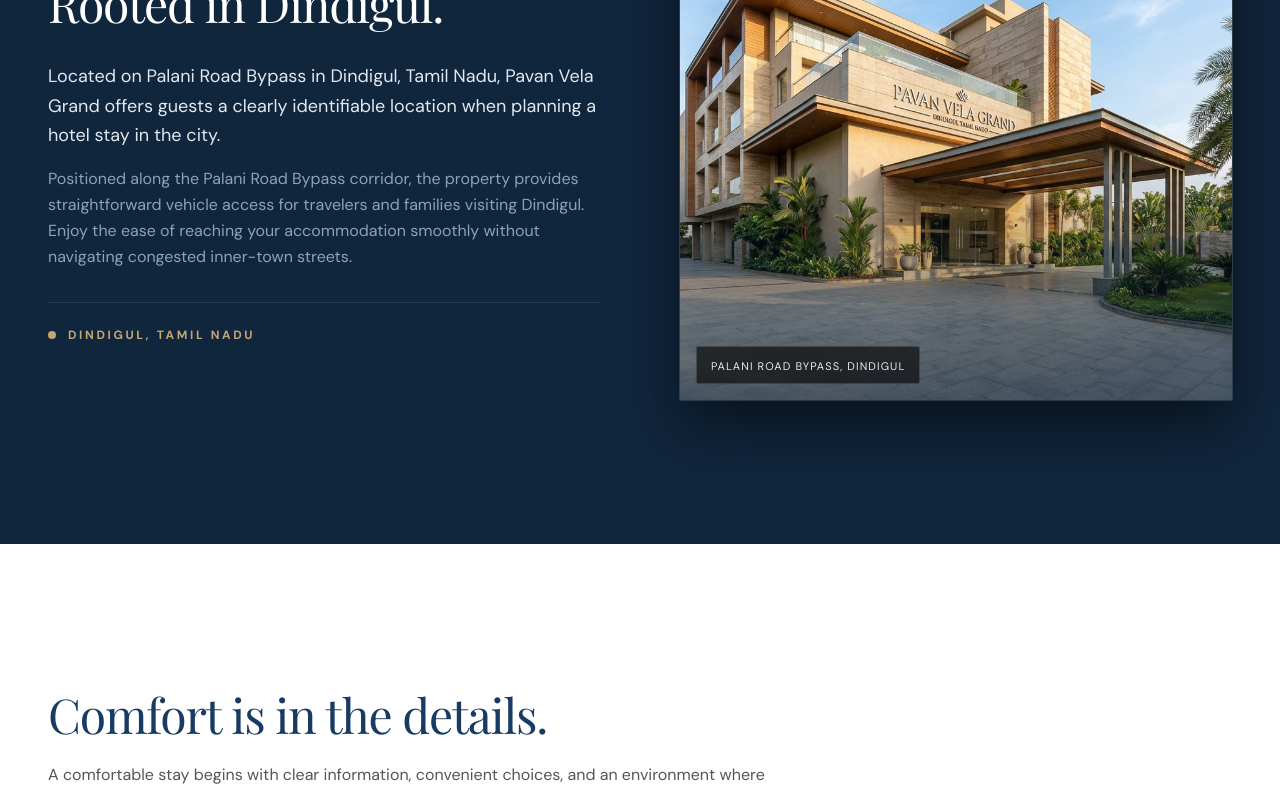
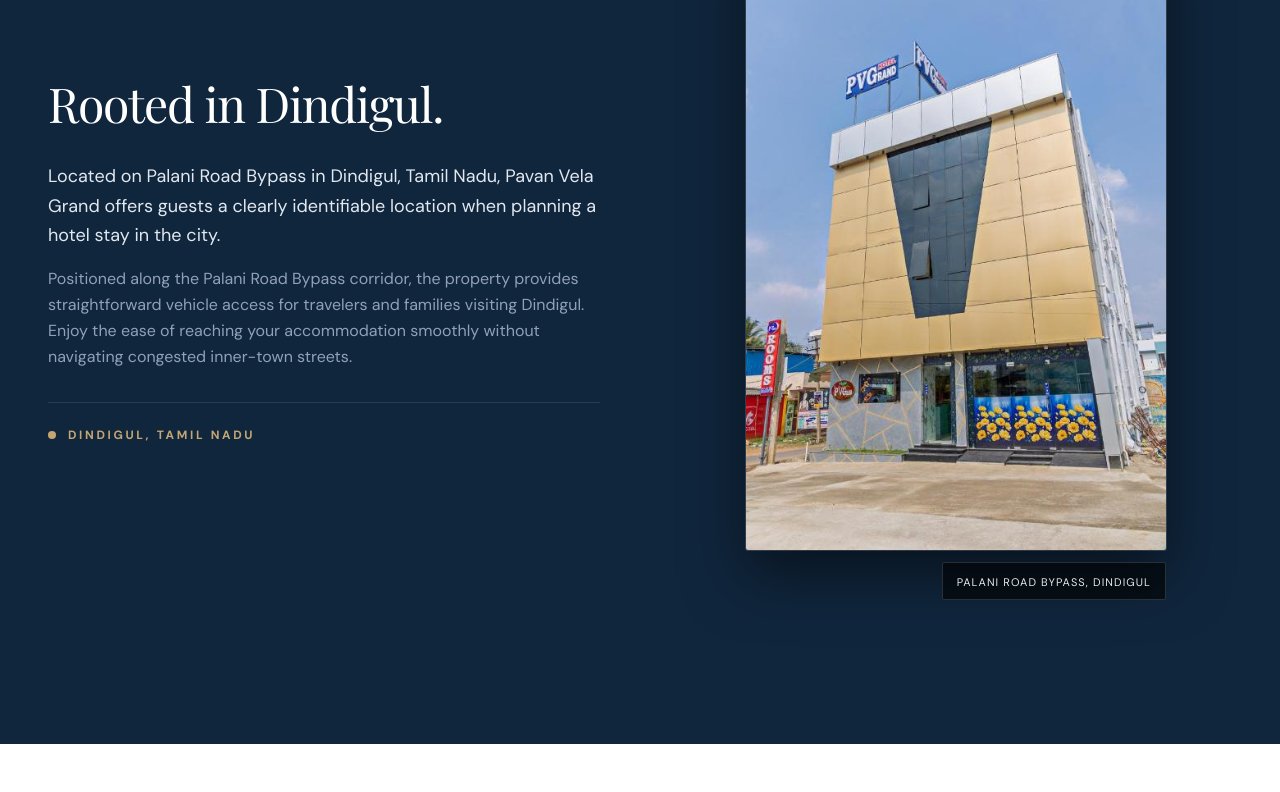
Before and after one commit to redeyeshu007/pvg, a Next.js app: page / in a window 1280 px wide. Shown: the part 6734-7526 px from the top of the page. Built offline with nearby package versions, Linux system fonts and the light colour scheme; no server answers.

Commit message:
Update Rooted in Dindigul with authentic hotel building photo and full aspect ratio

```diff
--- a/components/about/AboutSection.tsx
+++ b/components/about/AboutSection.tsx
@@ -203,19 +203,21 @@ export function AboutSection() {
                 delay: prefersReducedMotion ? 0 : 0.15,
                 ease: [0.16, 1, 0.3, 1],
               }}
-              className="lg:col-span-6"
+              className="lg:col-span-6 flex flex-col justify-center"
             >
-              <div className="group relative w-full h-[320px] sm:h-[420px] lg:h-[480px] rounded-xs overflow-hidden bg-slate-950 shadow-[0_25px_60px_rgba(0,0,0,0.5)] ring-1 ring-white/15">
+              <div className="relative w-full aspect-[2/3] max-w-[360px] sm:max-w-[400px] lg:max-w-[420px] mx-auto lg:ml-auto rounded-xs overflow-hidden bg-slate-950/40 shadow-[0_25px_60px_rgba(0,0,0,0.5)] ring-1 ring-white/15">
                 <Image
                   src={ABOUT_PLACE.image}
                   alt={ABOUT_PLACE.imageAlt}
                   fill
                   sizes="(max-width: 1024px) 100vw, 50vw"
-                  className="object-cover transition-transform duration-700 ease-out group-hover:scale-103"
+                  className="object-contain"
                 />
-                <div className="absolute inset-0 bg-gradient-to-t from-[#10263D]/60 via-transparent to-transparent pointer-events-none" />
+              </div>
 
-                <div className="absolute bottom-4 left-4 bg-black/60 backdrop-blur-md px-3.5 py-1.5 rounded-xs border border-white/15">
+              {/* Editorial Caption Badge below image */}
+              <div className="flex items-center justify-center lg:justify-end max-w-[360px] sm:max-w-[400px] lg:max-w-[420px] mx-auto lg:ml-auto w-full mt-3">
+                <div className="bg-black/60 backdrop-blur-md px-3.5 py-1.5 rounded-xs border border-white/15">
                   <span className="text-[11px] font-sans tracking-widest uppercase text-white/90">
                     {ABOUT_PLACE.caption}
                   </span>
--- a/config/about.ts
+++ b/config/about.ts
@@ -33,9 +33,9 @@ export const ABOUT_PLACE: AboutPlaceContent = {
   supportingParagraph:
     "Positioned along the Palani Road Bypass corridor, the property provides straightforward vehicle access for travelers and families visiting Dindigul. Enjoy the ease of reaching your accommodation smoothly without navigating congested inner-town streets.",
   locationBadge: "DINDIGUL, TAMIL NADU",
-  image: "/images/facilities/peaceful-setting.jpg",
+  image: "/images/about/pvg-rooted-dindigul.png",
   imageAlt:
-    "Tranquil daylight setting and open surroundings of Pavan Vela Grand on Palani Road Bypass in Dindigul",
+    "Authentic Hotel PVG Grand building facade with blue rooftop signs, glass entrance, and driveway on Palani Road Bypass in Dindigul",
   caption: "Palani Road Bypass, Dindigul",
 };
 
```
Also changed, not shown: public/images/about/pvg-rooted-dindigul.png (added).
